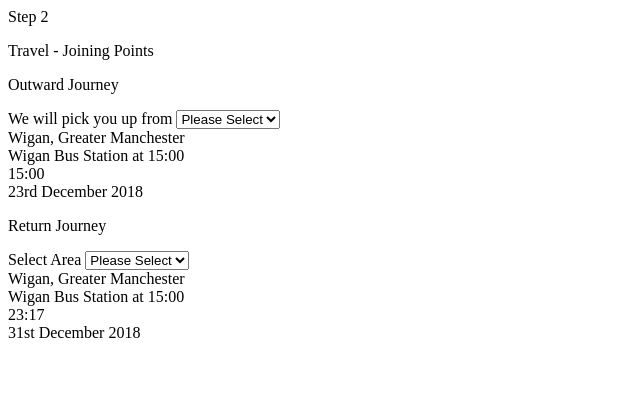
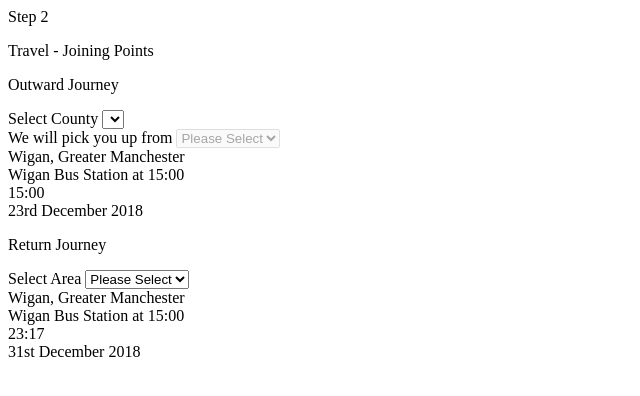
Before and after one commit to jevkid/shbooking, a PHP site: page /partial_views/joining-point-lookup.php in a window 1280 px wide. Shown: the top 396 px of the page, without its empty margins (0-640 px from the left). Run offline with PHP 8.4, Linux system fonts and the light colour scheme; lists and menus that the app fills with data are empty.

Commit message:
Dropdown for pickups

```diff
--- a/partial_views/joining-point-lookup.php
+++ b/partial_views/joining-point-lookup.php
@@ -9,9 +9,15 @@
         <div class="col-12">
             <p class="form-section-title">Outward Journey</p>
         </div>
-        <div class="col-12">
+        <div class="col-6">
+            <label for="">Select County</label>
+            <select id="outward-county"
+                <option value="">Please Select</option>
+            </select>
+        </div>
+        <div class="col-6">
             <label for="">We will pick you up from</label>
-            <select id="pickupfromselect">
+            <select id="pickupfromselect" disabled  >
                 <option value="">Please Select</option>
             </select>
         </div>
```
Also changed, not shown: dist/js/get-feeder-pickups.js, dist/js/scripts.js.
